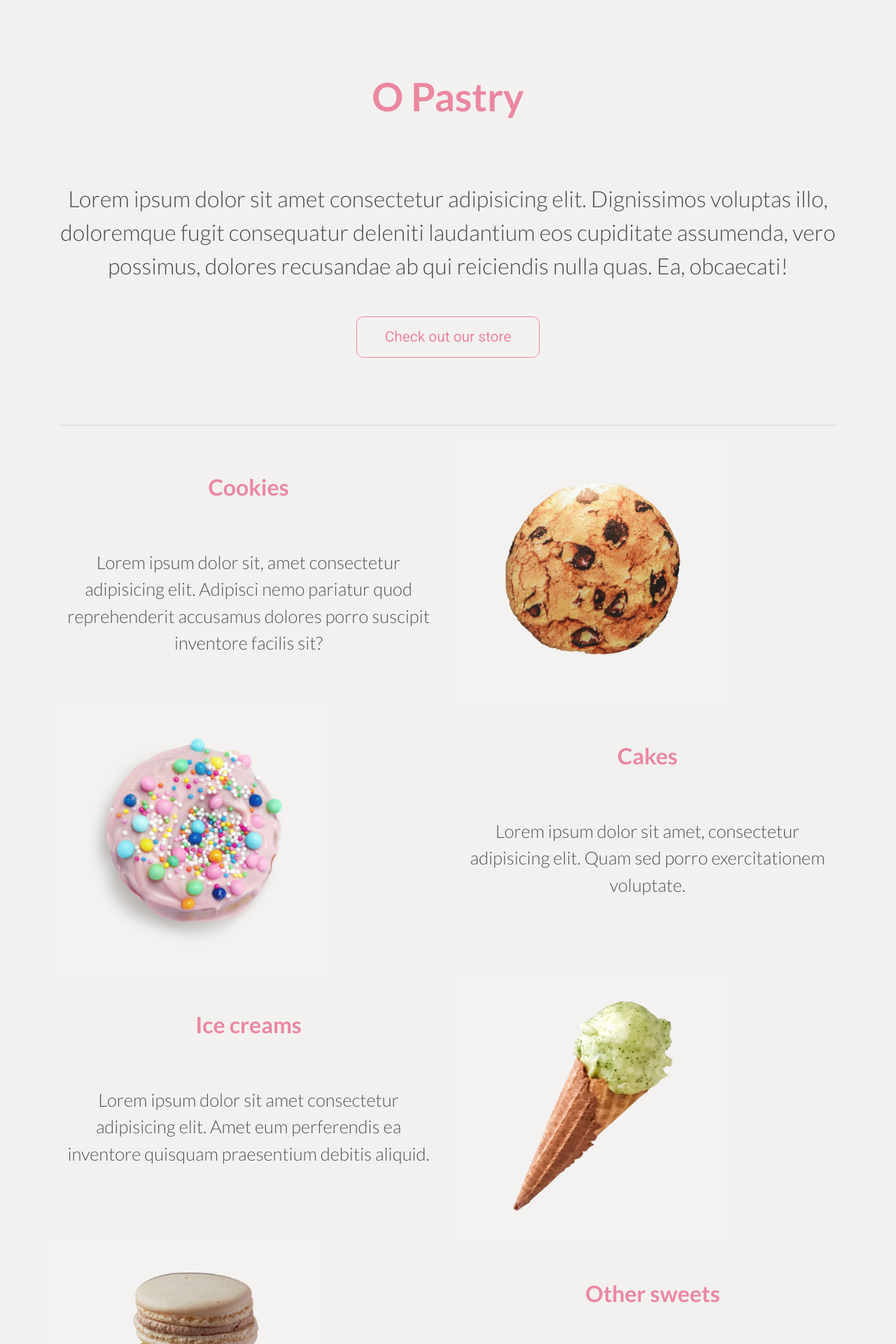
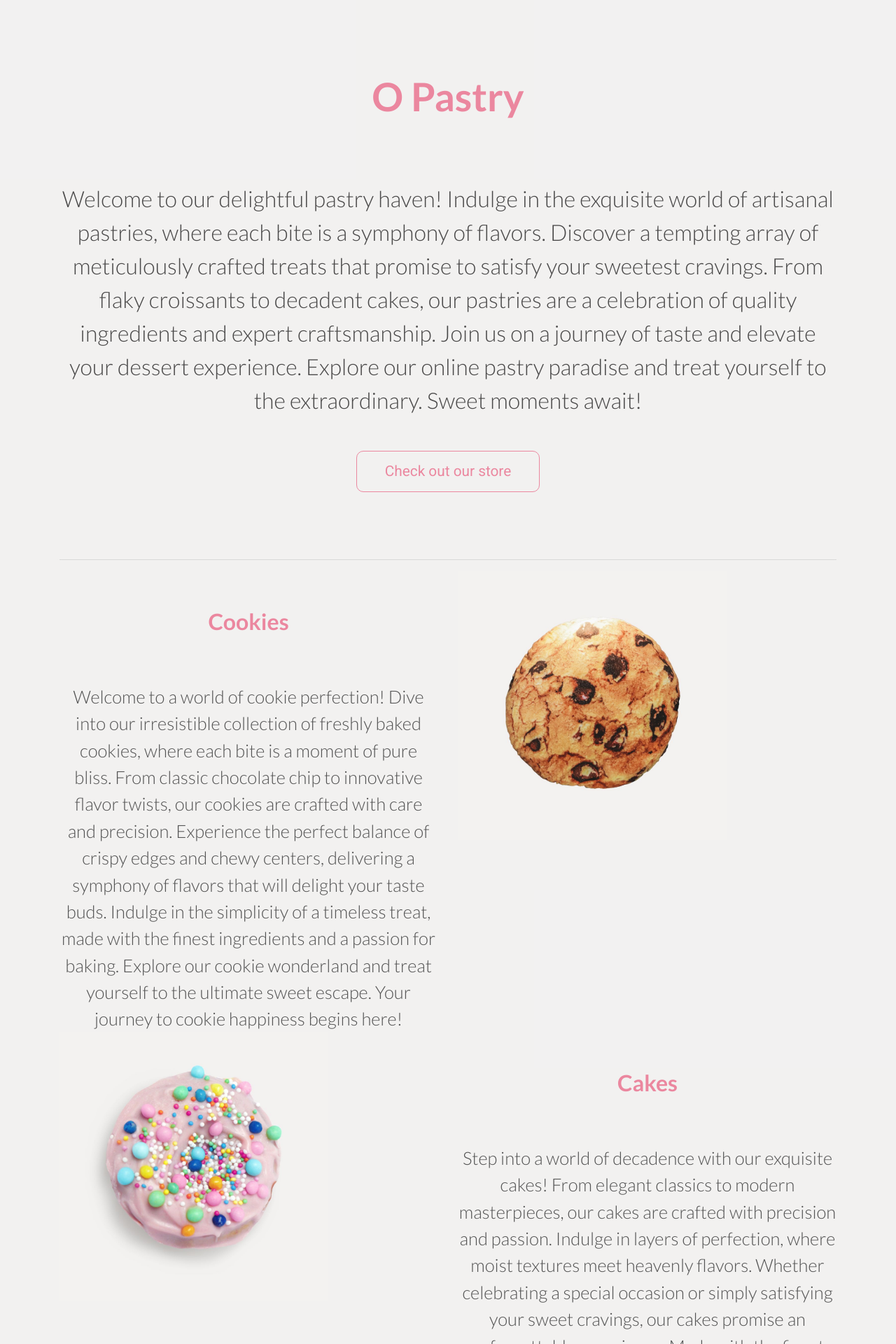
Before and after one commit to Mark-Mulli/O-Pastry, a Django app: page / in a window 1280 px wide. Shown: the top 1920 px of the page at 70% size. Run offline with Django 4.2, Linux system fonts and the light colour scheme.

Commit message:
customized file

```diff
--- a/seller/templates/seller/overview.html
+++ b/seller/templates/seller/overview.html
@@ -1,4 +1,5 @@
 {% extends 'seller/base-seller.html' %}
+{% load humanize %}
 {% load static %}
 
 {% block title %}-Overview{% endblock %}
@@ -17,12 +18,12 @@
             <div class="statistic-containter">
                 <div class="statistic-title">Total Inventory</div>
                 <div class="statistic-icon"><i class="bi bi-box2"></i></div>
-                <div class="statistic-data">{{inventory_value|floatformat:2}}€</div>
+                <div class="statistic-data">KSHS {{inventory_value|floatformat:2 | intcomma}}</div>
             </div>
             <div class="statistic-containter">
                 <div class="statistic-title">Total Sales</div>
                 <div class="statistic-icon"><i class="bi bi-cash-stack"></i></div>
-                <div class="statistic-data">{{total_sales}}€</div>
+                <div class="statistic-data">KSHS {{total_sales | floatformat:2 | intcomma }}</div>
             </div>
             <div class="statistic-containter">
                 <div class="statistic-title">Number of Visitors</div>
--- a/store/templates/store/landing-page.html
+++ b/store/templates/store/landing-page.html
@@ -8,9 +8,7 @@
         <a href="{% url 'store' %}" class="non-link">
             <div class="landing-title">O Pastry</div>
         </a>
-        <div class="landing-text">Lorem ipsum dolor sit amet consectetur adipisicing elit. Dignissimos voluptas illo,
-            doloremque fugit consequatur deleniti laudantium eos cupiditate assumenda, vero possimus, dolores recusandae
-            ab qui reiciendis nulla quas. Ea, obcaecati!</div>
+        <div class="landing-text">Welcome to our delightful pastry haven! Indulge in the exquisite world of artisanal pastries, where each bite is a symphony of flavors. Discover a tempting array of meticulously crafted treats that promise to satisfy your sweetest cravings. From flaky croissants to decadent cakes, our pastries are a celebration of quality ingredients and expert craftsmanship. Join us on a journey of taste and elevate your dessert experience. Explore our online pastry paradise and treat yourself to the extraordinary. Sweet moments await!</div>
 
         <div class="d-flex justify-content-center">
             <a href="{% url 'store' %}"> <button class="big-button-landing mt-5">Check out our store</button></a>
@@ -22,9 +20,7 @@
             <div class="col">
                 <a href="{% url 'store' %}?category=CO" class="non-link">
                     <div class="d-flex justify-content-center detail-price mt-5">Cookies</div>
-                    <div class="landing-description">Lorem ipsum dolor sit, amet consectetur adipisicing elit. Adipisci
-                        nemo
-                        pariatur quod reprehenderit accusamus dolores porro suscipit inventore facilis sit?</div>
+                    <div class="landing-description">Welcome to a world of cookie perfection! Dive into our irresistible collection of freshly baked cookies, where each bite is a moment of pure bliss. From classic chocolate chip to innovative flavor twists, our cookies are crafted with care and precision. Experience the perfect balance of crispy edges and chewy centers, delivering a symphony of flavors that will delight your taste buds. Indulge in the simplicity of a timeless treat, made with the finest ingredients and a passion for baking. Explore our cookie wonderland and treat yourself to the ultimate sweet escape. Your journey to cookie happiness begins here!</div>
                 </a>
             </div>
             <div class="col">
@@ -42,8 +38,7 @@
             <div class="col">
                 <a href="{% url 'store' %}?category=CA" class="non-link">
                     <div class="d-flex justify-content-center detail-price mt-5">Cakes</div>
-                    <div class="landing-description">Lorem ipsum dolor sit amet, consectetur adipisicing elit. Quam sed
-                        porro exercitationem voluptate.</div>
+                    <div class="landing-description">Step into a world of decadence with our exquisite cakes! From elegant classics to modern masterpieces, our cakes are crafted with precision and passion. Indulge in layers of perfection, where moist textures meet heavenly flavors. Whether celebrating a special occasion or simply satisfying your sweet cravings, our cakes promise an unforgettable experience. Made with the finest ingredients, each creation is a testament to our dedication to baking excellence. Elevate your moments with a slice of happiness – explore our cake collection and discover the artistry of flavor and design. Welcome to a world where every slice tells a delicious story!</div>
                 </a>
             </div>
         </div>
@@ -51,8 +46,7 @@
             <div class="col">
                 <a href="{% url 'store' %}?category=I" class="non-link">
                     <div class="d-flex justify-content-center detail-price mt-5">Ice creams</div>
-                    <div class="landing-description">Lorem ipsum dolor sit amet consectetur adipisicing elit. Amet eum
-                        perferendis ea inventore quisquam praesentium debitis aliquid.
+                    <div class="landing-description">Dive into a world of frozen delights with our premium ice creams! Indulge in a symphony of velvety textures and rich flavors that will transport your taste buds to a paradise of sweetness. Crafted with care and the finest ingredients, our ice creams are a celebration of pure indulgence. From classic favorites to innovative creations, each scoop is a journey of delight. Whether you're savoring a solo moment or sharing with loved ones, our ice creams promise a refreshing escape. Embrace the cool allure of our frozen treasures – your passport to a world where every bite is a blissful chill. Treat yourself to the extraordinary; your ice cream adventure begins here!
                     </div>
                 </a>
             </div>
@@ -70,10 +64,7 @@
                 <div class="col">
                     <a href="{% url 'store' %}" class="non-link">
                         <div class="d-flex justify-content-center detail-price mt-5">Other sweets</div>
-                        <div class="landing-description">Lorem ipsum dolor sit amet consectetur adipisicing elit. Ipsam
-                            asperiores tenetur, quaerat aliquid accusamus, atque ullam, blanditiis commodi enim quam id
-                            cum nam consequuntur officia aspernatur voluptates! Fugiat nemo quibusdam qui natus quia
-                            fugit vero ducimus. Praesentium deleniti.</div>
+                        <div class="landing-description">Step into a world of sweetness with our handcrafted treats! From decadent chocolates to playful candies, our collection is a symphony of indulgence. Elevate every moment with our artisanal sweets, meticulously crafted for your delight. Explore the extraordinary – where every bite is a celebration of taste and joy!</div>
                     </a>
                 </div>
             </div>
--- a/store/templates/store/store.html
+++ b/store/templates/store/store.html
@@ -1,4 +1,5 @@
 {% extends 'users/base-user.html' %}
+{% load humanize %}
 {% block content %}
 
 <form action="" method="get">
@@ -31,7 +32,7 @@
         <a href="{% url 'store_item_detail' item.pk %}" class="non-link a-hover">
             <img src="{{item.image.url}}" class="rounded-image" height="200px"></img>
             <p class="product-title-store">{{item.short_title|title}}</p>
-            <p class="product-price-store">{{item.price}} €</p>
+            <p class="product-price-store">KSHS {{item.price | floatformat:2 | intcomma}}</p>
         </a>
         <form method="post">
             {% csrf_token %}
```
Also changed, not shown: store/templates/store/order-summary.html (+4 -3 lines), db.sqlite3.
